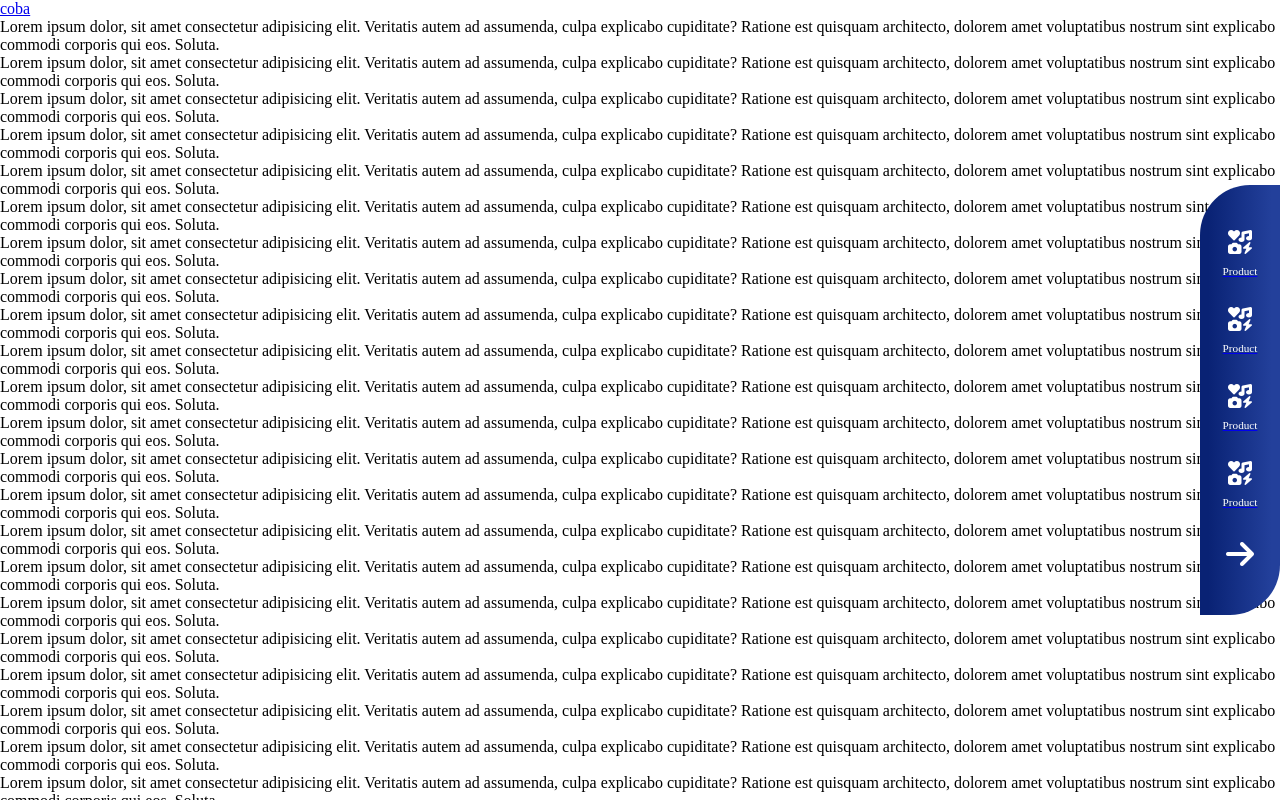
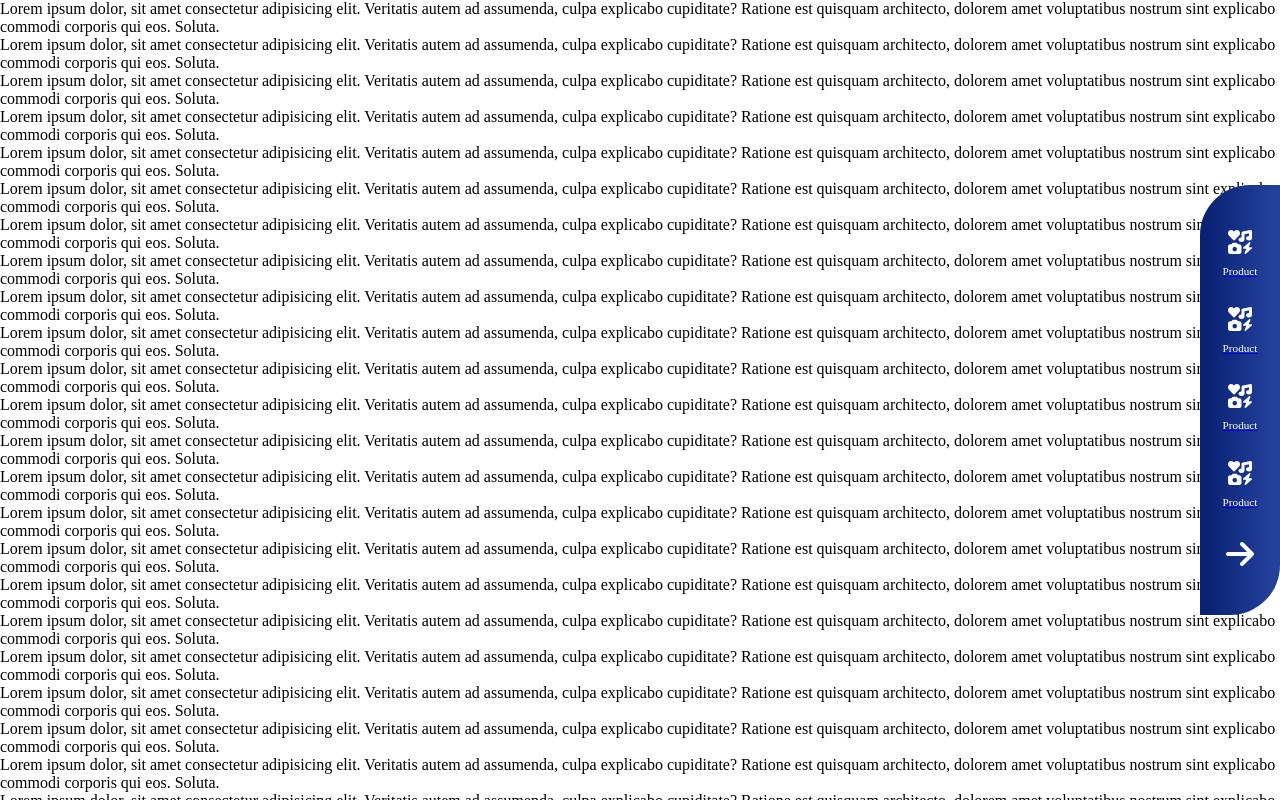
Before and after one commit to AlwiAlka/side-feature, a plain HTML site: page index.html in a window 1280 px wide. Shown: the top 800 px of the page. Drawn offline with Linux system fonts and the light colour scheme.

Commit message:
Update index.html

```diff
--- a/index.html
+++ b/index.html
@@ -10,7 +10,6 @@
 
 <body>
     <div class="coba">
-        <a href="coba.html">coba</a>
         <p>Lorem ipsum dolor, sit amet consectetur adipisicing elit. Veritatis autem ad assumenda, culpa explicabo
             cupiditate? Ratione est quisquam architecto, dolorem amet voluptatibus nostrum sint explicabo commodi
             corporis qui eos. Soluta.</p>
```
